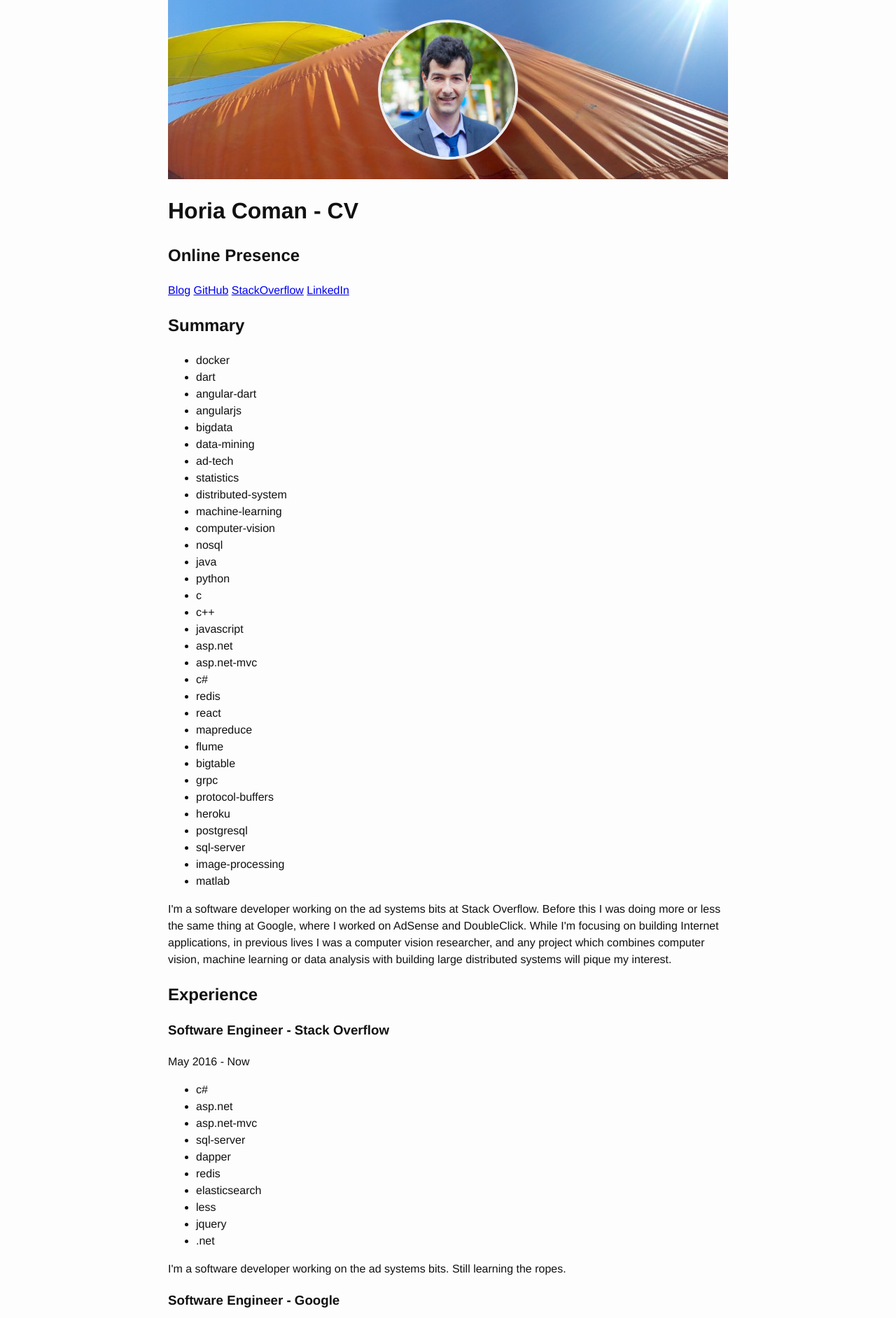
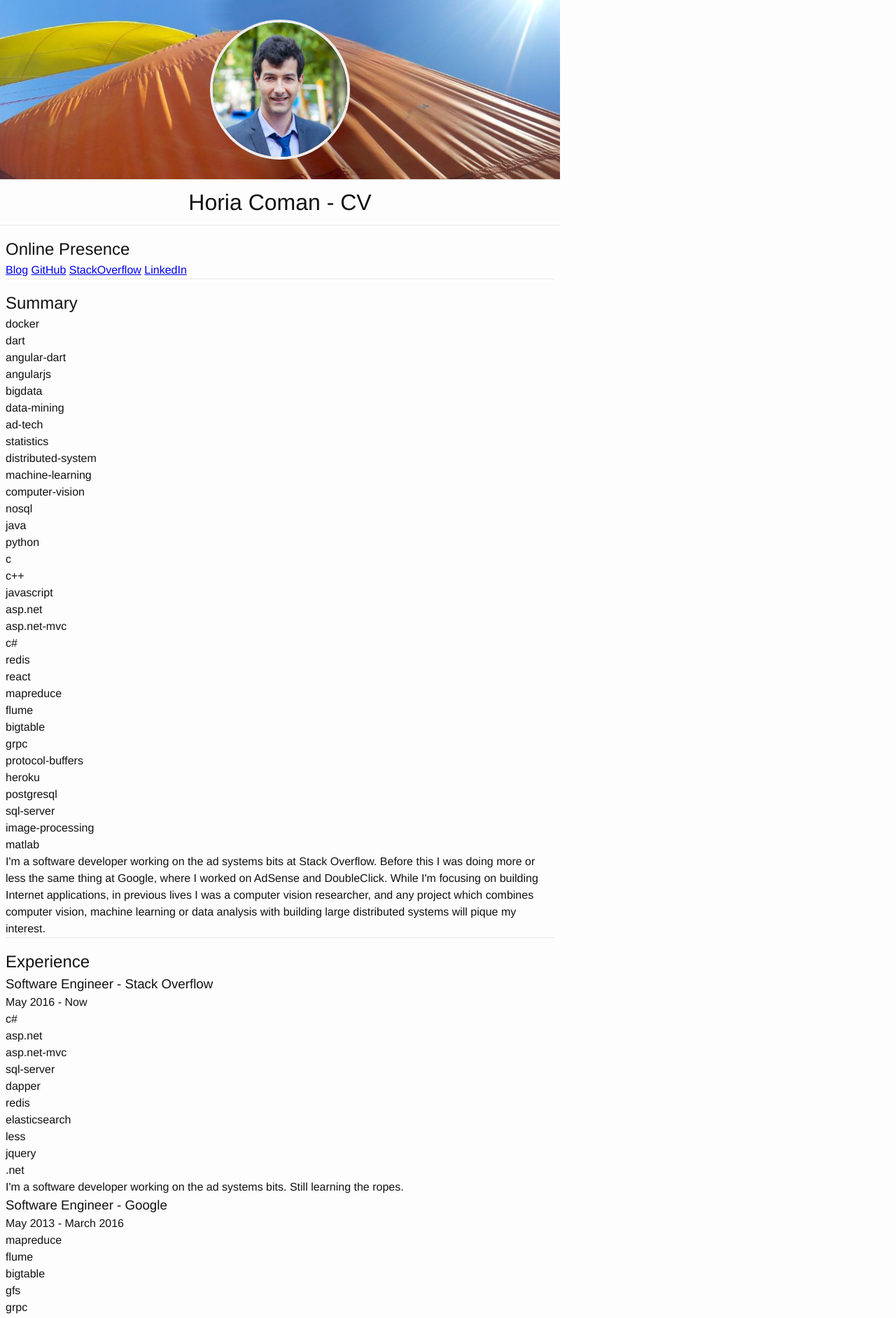
Before and after one commit to horia141/horia141.github.io, a Jekyll site: the page cv.html, which Jekyll copies as it is, in a window 1280 px wide. Shown: the top 1883 px of the page at 70% size. Built offline with Jekyll 4.4.1, drawn with Linux system fonts in a browser that asks for light colours.

Commit message:
Some further reset of global style elements in CV.

```diff
--- a/css/cv.css
+++ b/css/cv.css
@@ -1,4 +1,6 @@
 @charset "utf-8";
+
+/* Reset and global setup */
 
 @media all and (min-width: 800px) {
     body {
@@ -16,19 +18,50 @@ body {
     background-color: #fdfdfd;
 }
 
+body, h1, h2, h3, h4, h5, h6, dl, dd, ol, ul, p {
+    margin: 0;
+    padding: 0;
+}
+
+h1, h2, h3, h4, h5, h6 {
+    font-weight: 300;
+}
+
+/* Top-level sections */
+
+body > section {
+    border-bottom: 1px solid #e8e8e8;
+    margin-top: 1rem;
+    margin-bottom: 1rem;
+    margin-left: 0.5rem;
+    margin-right: 0.5rem;
+}
+
+/* Header */
+
 header {
     text-align: center;
     background-image: url("/cvheaderback.jpeg");
     background-position: center;
     height: 16em;
+    border-bottom: 1px solid #e8e8e8;
 }
 
 #headshot {
-    width: 12em;
-    height: 12em;
-    margin-top: 1.75em;
-    border-radius: 6.5em;
+    width: 12rem;
+    height: 12rem;
+    margin-top: 1.75rem;
+    border-radius: 6.5rem;
     border-color: #eeeeee;
     border-style: solid;
-    border-width: 0.3em;
+    border-width: 0.3rem;
 }
+
+/* Title */
+
+#master-title {
+    text-align: center;
+    padding-top: 0.5rem;
+    padding-bottom: 0.5rem;
+    border-bottom: 1px solid #e8e8e8;
+}
--- a/cv.html
+++ b/cv.html
@@ -18,7 +18,7 @@
       <img id="headshot" src="/cvhead.jpeg" alt="Headshot">
     </header>
 
-    <h1>Horia Coman - CV</h1>
+    <h1 id="master-title">Horia Coman - CV</h1>
 
     <section id="online-presence">
       <h2>Online Presence</h2>
```
